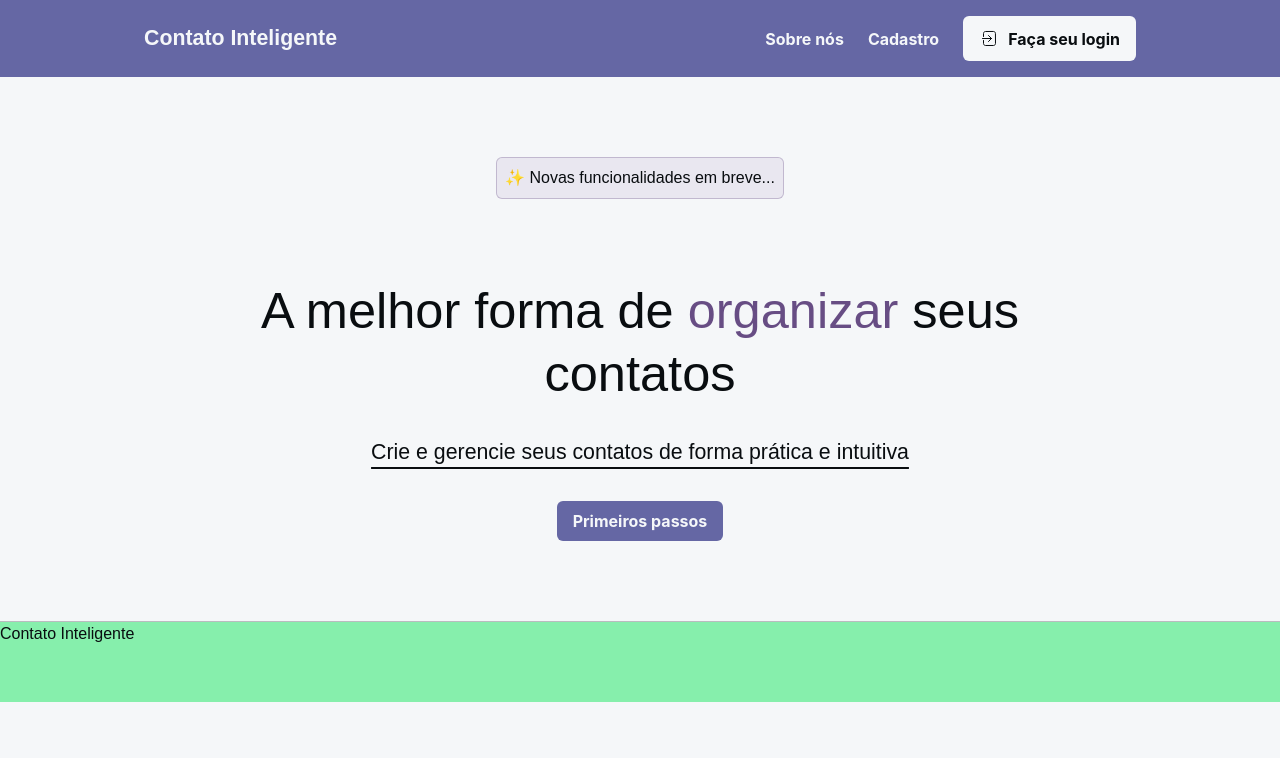
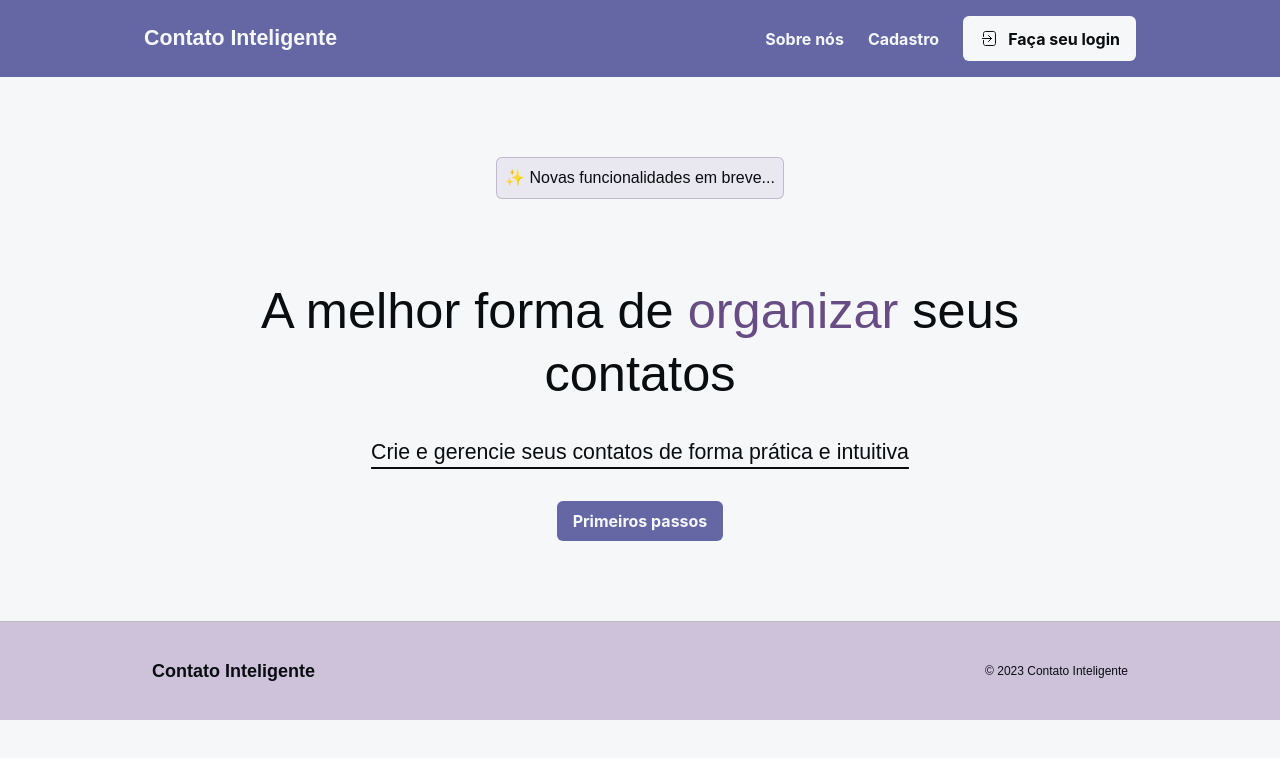
Before and after one commit to vinicioscst/contatointeligente-frontend, a Next.js app: page / in a window 1280 px wide. Shown: the top 758 px of the page. Built offline with nearby package versions, Linux system fonts and the light colour scheme; a web font is replaced by a local one.

Commit message:
style: created footer style

```diff
--- a/src/components/Footer/index.tsx
+++ b/src/components/Footer/index.tsx
@@ -1,12 +1,12 @@
 function Footer() {
   return (
-    <footer className="flex flex-wrap basis-80 min-h-[10vh] bg-green-300">
-        <h3 className='flex-grow basis-80'>Contato Inteligente</h3>
-      <ul className="flex-grow basis-80">
-        <li></li>
-        <li></li>
-        <li></li>
-      </ul>
+    <footer className="flex justify-center bg-secondary-color">
+      <div className="w-full max-w-5xl py-10 px-6 flex flex-col xm:flex-row gap-5 items-center justify-between">
+        <h6 className="text-lg leading-none font-bold select-none">
+          Contato Inteligente
+        </h6>
+        <p className="text-sm select-none">© 2023 Contato Inteligente</p>
+      </div>
     </footer>
   );
 }
```
